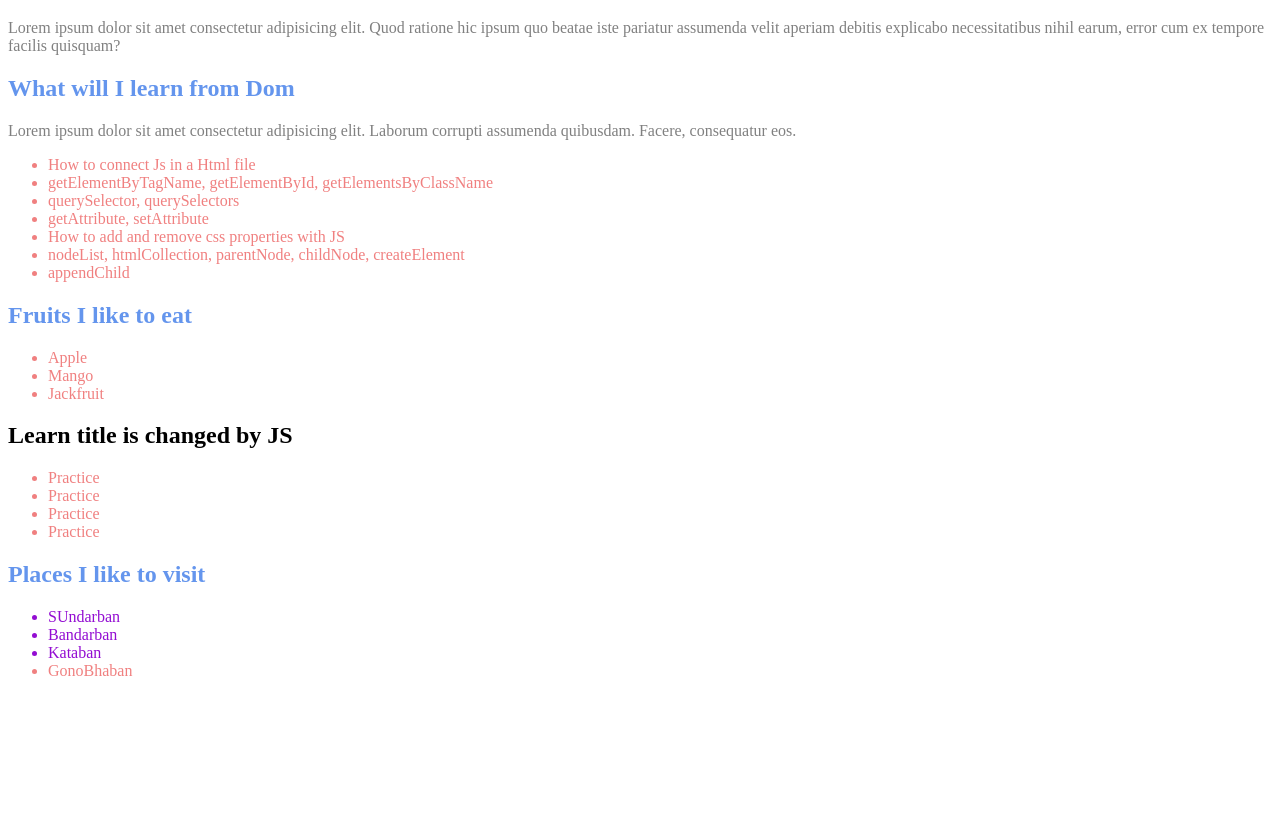
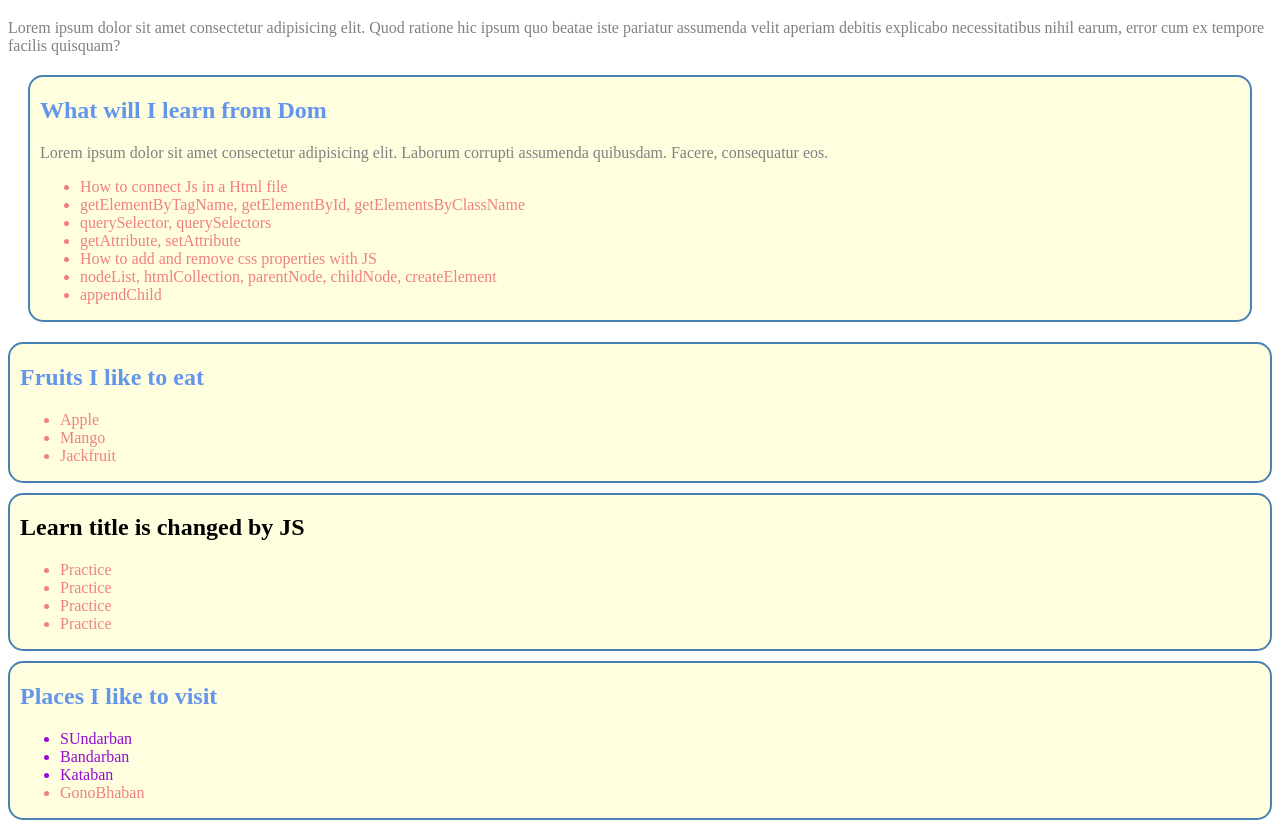
Before and after one commit to shakil200409/dom-journey, a plain HTML site: page index.html in a window 1280 px wide. Shown: the part 61-891 px from the top of the page. Before the commit the page ends 800 px from the top, so only its background shows below. Drawn offline with Linux system fonts and the light colour scheme.

Commit message:
tried to add css styles with JS

```diff
--- a/index.html
+++ b/index.html
@@ -17,7 +17,7 @@
 
 
 
-        <section>
+        <section id="dom-container">
             <h1>What will I learn from Dom</h1>
             <p>Lorem ipsum dolor sit amet consectetur adipisicing elit. Laborum corrupti assumenda quibusdam. Facere, consequatur eos.</p>
             <ul>
--- a/script.js
+++ b/script.js
@@ -0,0 +1,13 @@
+const sections = document.querySelectorAll('section');
+
+for(const section of sections){
+    section.style.border = '2px solid steelblue';
+    section.style.borderRadius = '15px';
+    section.style.marginBottom = '10px';
+    section.style.paddingLeft = '10px';
+    section.style.backgroundColor = 'lightYellow'
+}
+
+const dom = document.querySelector('#dom-container');
+
+dom.style.margin = '20px';
```
